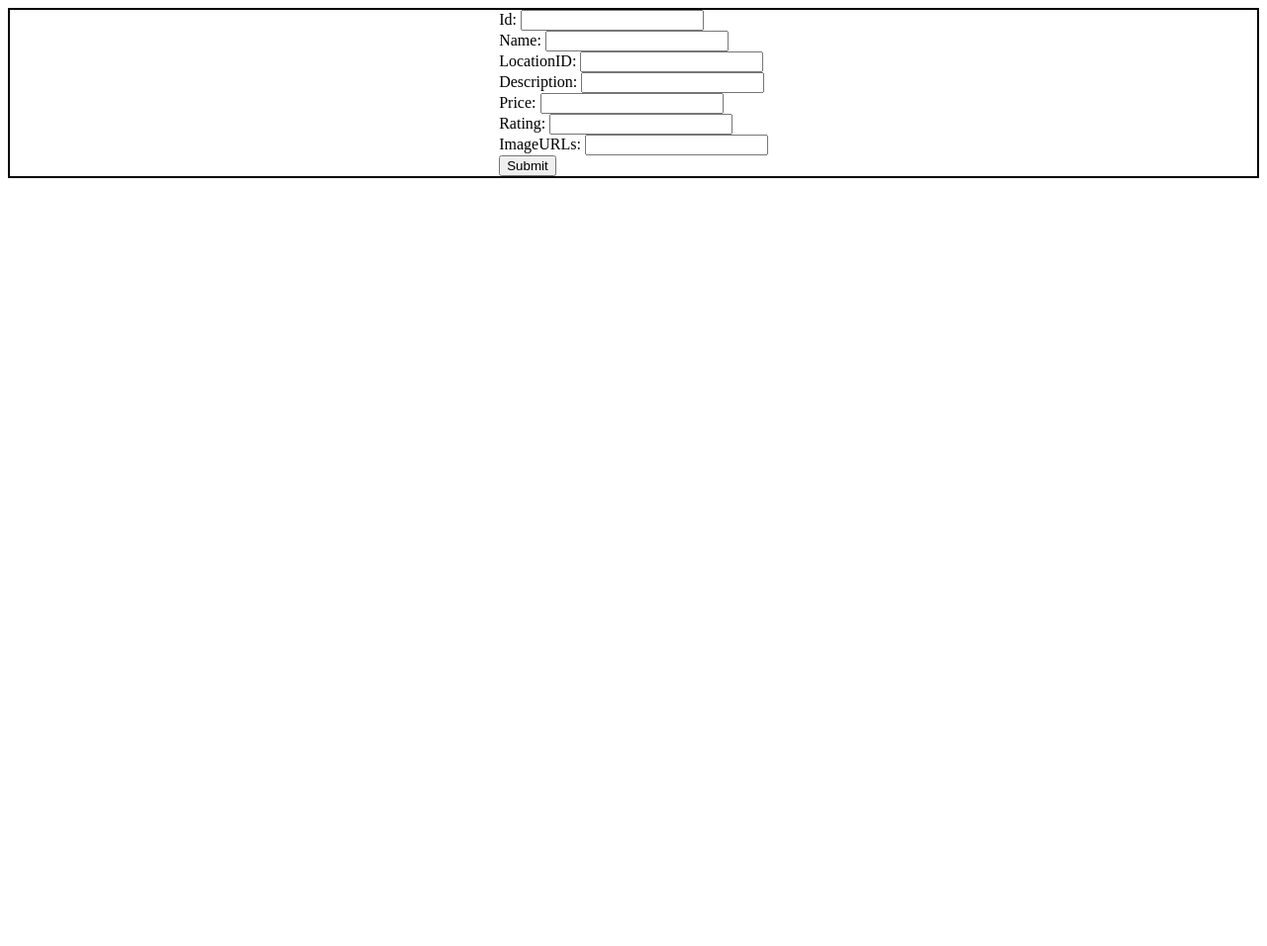
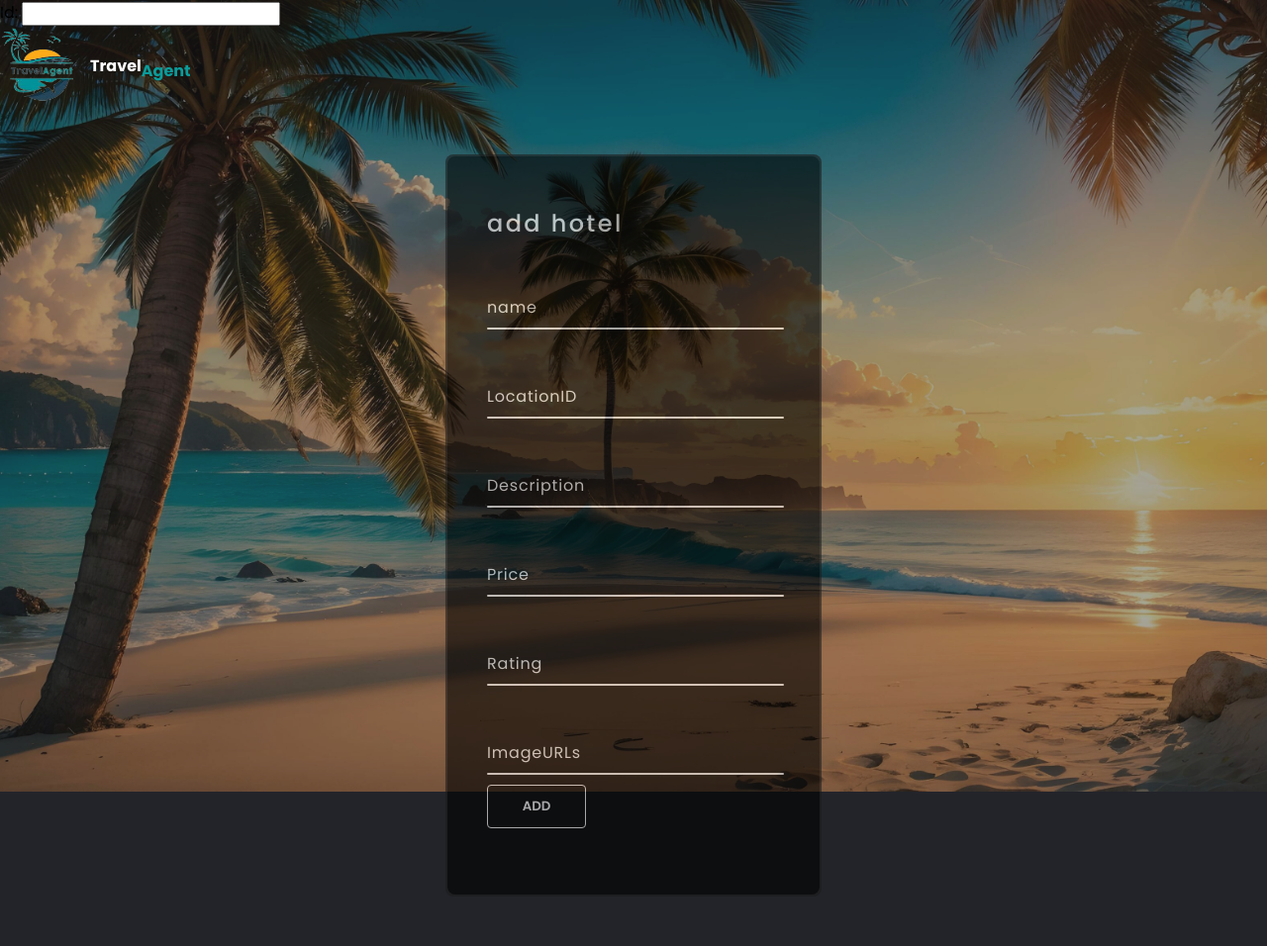
Before and after one commit to iamAbdo/S4, a PHP site: page /addHotel.php in a window 1280 px wide. Shown: the whole page at 99% size. Before the commit the page ends 180 px from the top, so only its background shows below. Run offline with PHP 8.4, Linux system fonts and the light colour scheme.

Commit message:
cssaddhotel

```diff
--- a/addHotel.php
+++ b/addHotel.php
@@ -20,16 +20,73 @@
                 echo 'Id: <input type="number" name="id"><br>';
             }
             ?>
-            Name: <input type="text" name="name"><br>
-            LocationID: <input type="number" name="locationId"><br>
-            Description: <input type="text" name="description"><br>
-            Price: <input type="text" name="price"><br>
-            Rating: <input type="text" name="rating"><br>
-            ImageURLs: <input type="text" name="imageURLs"><br>
-            <input type="submit"><br>
 
-        </form>
+
+
+            </form>
+
     </div>
+    <div class="background-image"></div>
+
+  <header class="Header">
+    <div class="left-side">
+
+    <div class="logo">
+        <img src="./assets/Images/logo-removebg-preview.png" alt="logo" class="logo_img">
+        <div class="logo_name">
+            <a href="index.html">Travel <div>Agent</div></a>
+        </div>
+    </div>
+
+    </div>
+
+    <div class="right-side">
+
+    </div>
+</header>
+
+
+
+<div class="box">
+  <div class="form">
+    <h2>add hotel</h2>
+    <div class="inputBox">
+      <input type="text" required="required" />
+      <span>name</span>
+      <i></i>
+    </div>
+    <div class="inputBox">
+      <input type="text" required="required" />
+      <span>LocationID</span>
+      <i></i>
+    </div>
+    <div class="inputBox">
+      <input type="text" required="required" />
+      <span>Description</span>
+      <i></i>
+    </div><div class="inputBox">
+      <input type="text" required="required" />
+      <span>Price</span>
+      <i></i>
+    </div>
+    <div class="inputBox">
+      <input type="text" required="required" />
+      <span>Rating</span>
+      <i></i>
+    </div>
+    <div class="inputBox">
+      <input type="text" required="required" />
+      <span>ImageURLs</span>
+      <i></i>
+    </div>
+
+
+    <input type="submit" value="ADD" />
+  </div>
+</div>
+
+
 </body>
 
+
 </html>
--- a/assets/css/addHotel.css
+++ b/assets/css/addHotel.css
@@ -1,6 +1,189 @@
-.container{
-    display: flex;
-    flex-direction: column;
-    border: 2px solid black;
-    align-items: center;
+@import url("https://fonts.googleapis.com/css2?family=Poppins:wght@300;400;500;600;700;800;900&display=swap");
+
+
+* {
+  margin: 0;
+  padding: 0;
+  box-sizing: border-box;
+  font-family: "Poppins", sans-serif;
 }
+body {
+  justify-content: center;
+  align-items: center;
+  min-height: 100vh;
+  background: #23242a;
+}
+
+/* normalment bayna ml asm */
+.background-image {
+    position: absolute;
+    top: 0;
+    left: 0;
+    width: 100%;
+    height: 100%;
+    background-image: url('../Images/sign.jpg'); /* Add your image URL here */
+    background-size: cover;
+    background-position: center;
+    z-index: -1;
+    opacity: 0.6;
+}
+
+
+/* header */
+.logo img {
+  height: 10vh; /* taille logo */
+  min-height: 30px;  /* taille minimum*/
+  width: auto; /* y5li meme aspect ratio */
+}
+
+/* les lien ida kayn (aslan makach fi hadi la page) */
+a {
+text-decoration: none;
+color:white;
+}
+
+/* 9smna el header l deux cotee doirte et gauche */
+.left-side {
+display: flex;
+padding: 0px;
+margin: 0px;
+}
+
+/* taille logo + company name */
+.logo {
+display: flex;
+gap: 10px;
+font-weight: bold;
+align-items: center;
+}
+
+/* bach yban el asm fi ligne wa7da */
+.logo_name a{
+display: flex;
+}
+
+.logo_name div{
+color: #0a9c9b;
+transform: translateY(5px);
+}
+
+/* sign in box */
+.box {
+    position: relative;
+    width: 380px; /* Ajustez la largeur selon vos besoins */
+    height: 750px;
+    background: #1c1c1c;
+    border-radius: 8px;
+    overflow: hidden;
+    opacity: 0.60;
+    margin: 50px auto; /* Centrez le formulaire sur la page */
+}
+
+@keyframes animate {
+  0% {
+    transform: rotate(0deg);
+  }
+  100% {
+    transform: rotate(360deg);
+  }
+}
+.form {
+  position: absolute;
+  inset: 2px;
+  border-radius: 8px;
+  background-color: #000;
+  z-index: 10;
+  padding: 50px 40px;
+  display: flex;
+  flex-direction: column;
+}
+.form h2 {
+  color: #ffffff;
+  font-weight: 500;
+  align-items: center;
+  letter-spacing: 0.1em;
+}
+
+.inputBox {
+  position: relative;
+  width: 300px;
+  margin-top: 35px;
+}
+.inputBox input {
+  position: relative;
+  width: 100%;
+  padding: 20px 10px 10px;
+  background: transparent;
+  border: none;
+  outline: none;
+  color: #000;
+  font-size: 1em;
+  letter-spacing: 0.05em;
+  z-index: 10;
+}
+.inputBox span {
+  position: absolute;
+  left: 0;
+  padding: 20px 0px 10px;
+  font-size: 1em;
+  color: #ffffff;
+  pointer-events: none;
+  letter-spacing: 0.05em;
+  transition: 0.5s;
+}
+.inputBox input:valid ~ span,
+.inputBox input:focus ~ span {
+  color: #ffffff;
+  transform: translateX(0px) translateY(-34px);
+  font-size: 0.75em;
+}
+.inputBox i {
+  position: absolute;
+  left: 0;
+  bottom: 0;
+  width: 100%;
+  height: 2px;
+  background: #ffffff;
+  border-radius: 4px;
+  transition: 0.5s;
+  pointer-events: none;
+  z-index: 9;
+}
+.inputBox input:valid ~ i,
+.inputBox input:focus ~ i {
+  height: 44px;
+}
+.links {
+  display: flex;
+  justify-content: space-between;
+}
+.links a {
+  margin: 10px 0;
+  font-size: 0.75em;
+  color: #ffffff;
+  text-decoration: none;
+}
+.links a:hover,
+.links a:nth-child(2) {
+  color: #ffffff;
+}
+input[type="submit"] {
+  border: 1px solid #ffffff;
+  outline: none;
+  background: transparent;
+  color:#fff;
+  padding: 11px 25px;
+  width: 100px;
+  margin-top: 10px;
+  border-radius: 4px;
+  font-weight: 600;
+  cursor: pointer;
+  transition: all .3s ease;
+}
+input[type="submit"]:hover{
+background: #ffffff;
+color: #000000;
+}
+input[type="submit"]:active {
+  opacity: 0.8;
+}
--- a/assets/css/sign up.css
+++ b/assets/css/sign up.css
@@ -11,7 +11,7 @@ body {
   justify-content: center;
   align-items: center;
   min-height: 100vh;
-  background: #b57a50;
+  background: #23242a;
 }
 
 /* normalment bayna ml asm */
--- a/sign in.html
+++ b/sign in.html
@@ -2,8 +2,8 @@
 <html lang="en" >
 <head>
   <meta charset="UTF-8">
-  <title>CodePen - Login Form Page</title>
-  <link rel="stylesheet" href="assets/css/logincss.css">
+  <title></title>
+  <link rel="stylesheet" href="assets/css/sign in.css">
 
 </head>
 <body>
--- a/register.html
+++ b/sign up.html
@@ -2,7 +2,7 @@
 <html lang="en" >
 <head>
   <meta charset="UTF-8">
-  <title>CodePen - Login Form Page</title>
+  <title></title>
   <link rel="stylesheet" href="assets/css/sign up.css">
 
 </head>
```
Also changed, not shown: assets/css/sign in.css (renamed from assets/css/logincss.css).
